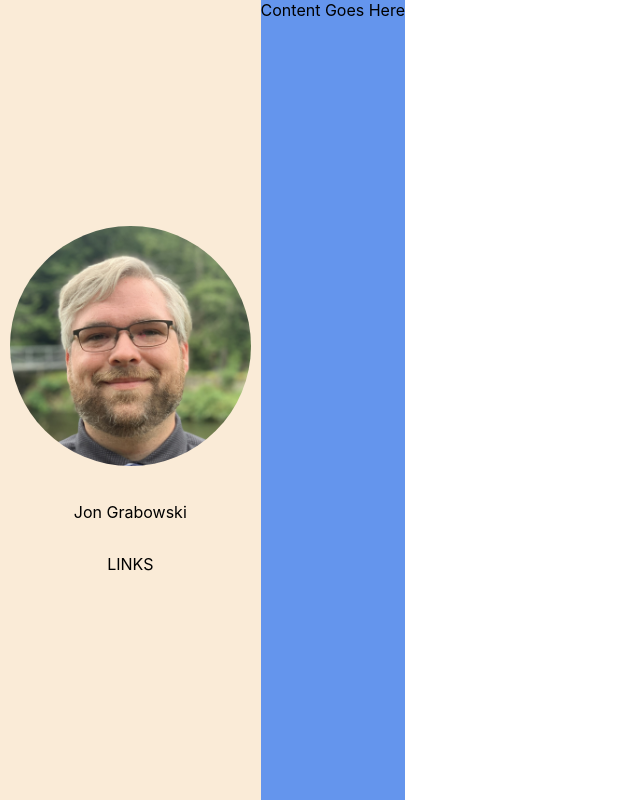
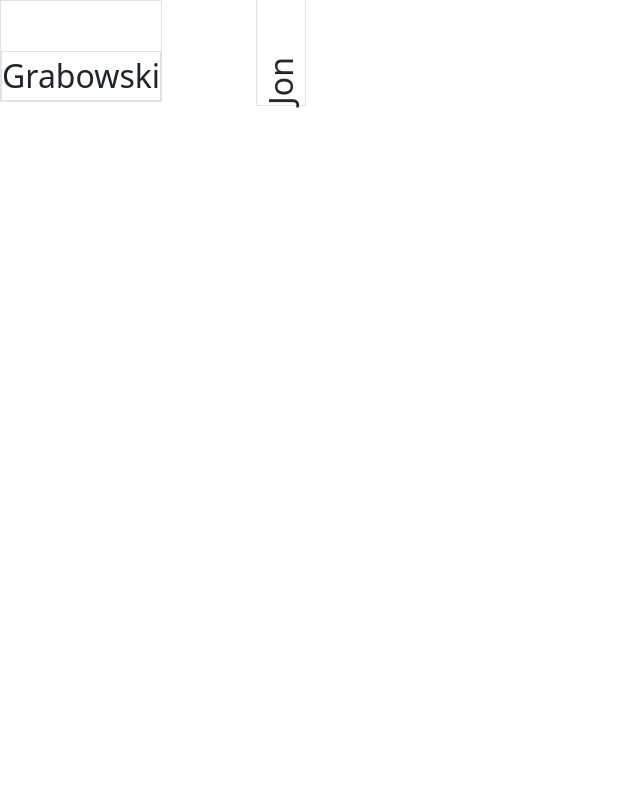
Before and after one commit to Jon-Grabowski/personal-website-v2, a React (Create React App) app: page / in a window 1280 px wide. Shown: the top 800 px of the page, without its empty margins (0-640 px from the left). Built offline with nearby package versions, Linux system fonts and the light colour scheme.

Commit message:
setup bootstrap and framer-motion

```diff
--- a/package.json
+++ b/package.json
@@ -6,6 +6,8 @@
     "@testing-library/jest-dom": "^5.17.0",
     "@testing-library/react": "^13.4.0",
     "@testing-library/user-event": "^13.5.0",
+    "bootstrap": "^5.3.3",
+    "framer-motion": "^11.2.10",
     "react": "^18.2.0",
     "react-dom": "^18.2.0",
     "react-scripts": "5.0.1",
--- a/public/index.html
+++ b/public/index.html
@@ -6,8 +6,8 @@
     <meta name="viewport" content="width=device-width, initial-scale=1" />
     <meta name="theme-color" content="#000000" />
     <meta
-      name="description"
-      content="Web site created using create-react-app"
+      name="Jon Grabowski's Website"
+      content="Portfolio website for Jon Grabowski"
     />
     <link rel="apple-touch-icon" href="%PUBLIC_URL%/logo192.png" />
     <!--
@@ -24,20 +24,9 @@
       work correctly both with client-side routing and a non-root public URL.
       Learn how to configure a non-root public URL by running `npm run build`.
     -->
-    <title>React App</title>
+    <title>Jon Grabowski</title>
   </head>
   <body>
-    <noscript>You need to enable JavaScript to run this app.</noscript>
     <div id="root"></div>
-    <!--
-      This HTML file is a template.
-      If you open it directly in the browser, you will see an empty page.
-
-      You can add webfonts, meta tags, or analytics to this file.
-      The build step will place the bundled scripts into the <body> tag.
-
-      To begin the development, run `npm start` or `yarn start`.
-      To create a production bundle, use `npm run build` or `yarn build`.
-    -->
   </body>
 </html>
--- a/src/App.js
+++ b/src/App.js
@@ -1,4 +1,6 @@
 import './App.css'
+import '../node_modules/bootstrap/dist/css/bootstrap.css'
+import Name from './components/Name';
 import Navbar from './components/Navbar';
 import Content from './components/Content';
 
@@ -6,8 +8,9 @@ function App() {
   return (
     <div className="App">
       <div className='app-wrapper'>
-        <Navbar />
-        <Content />
+        <Name />
+        {/* <Navbar />
+        <Content /> */}
       </div>
     </div>
   );
--- /dev/null
+++ b/src/components/Name.js
@@ -0,0 +1,30 @@
+import React from 'react'
+import { motion } from 'framer-motion'
+function Name() {
+
+    return (
+        <div className='text-start border fs-2'>
+            <motion.div
+                className='border'
+                animate={{x:200, rotateZ:-90}}
+            >
+                <span>J</span>
+                <span>o</span>
+                <span>n</span>
+            </motion.div>
+            <div className='border'>
+                <span>G</span>
+                <span>r</span>
+                <span>a</span>
+                <span>b</span>
+                <span>o</span>
+                <span>w</span>
+                <span>s</span>
+                <span>k</span>
+                <span>i</span>
+            </div>
+        </div>
+    )
+}
+
+export default Name
--- a/src/components/navbar.css
+++ b/src/components/navbar.css
@@ -53,7 +53,7 @@ nav {
         align-items:center;
         min-height: 100vh;
         justify-content:center;
-        gap: 2rem;
+        gap: 1rem;
         top: 0;
         background-color: antiquewhite;
         padding: 0 10px;
```
Also changed, not shown: 1 other file (tests, documents, lock files or other folders).
